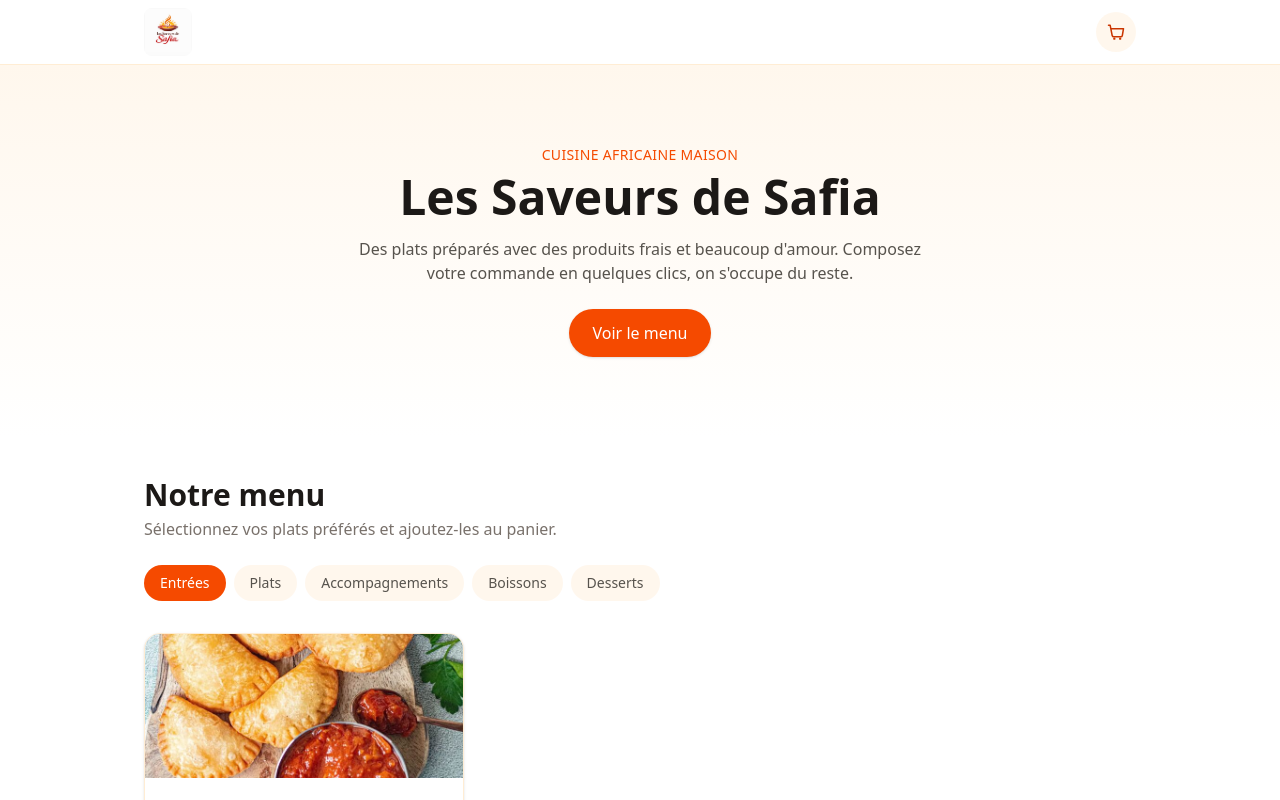
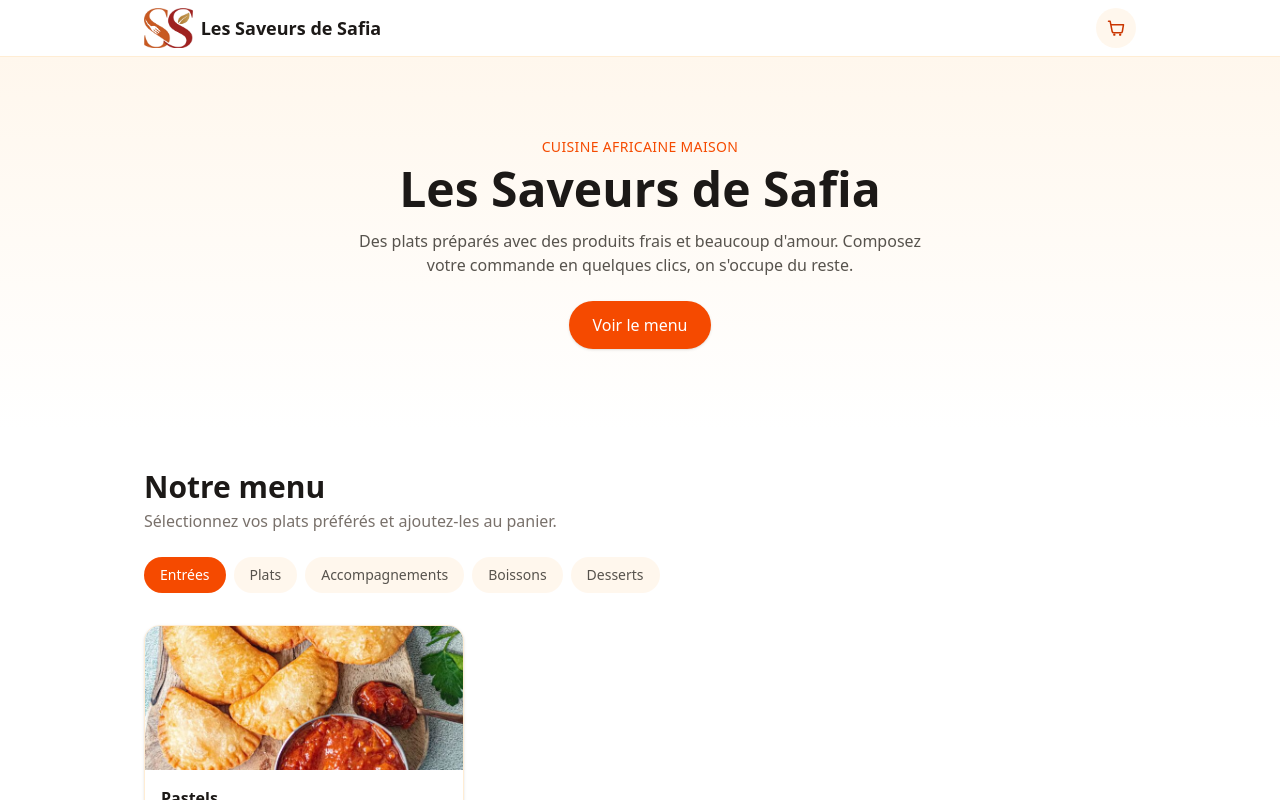
Before and after one commit to superconde224/safia-saveur, a Next.js app: page /safia-saveur/ in a window 1280 px wide. Shown: the top 800 px of the page. Built offline with nearby package versions, Linux system fonts and the light colour scheme.

Commit message:
Remplace le logo par le nouveau monogramme SS + texte à côté dans le header

```diff
--- a/components/Header.tsx
+++ b/components/Header.tsx
@@ -12,7 +12,8 @@ export function Header({ onOpenCart }: { onOpenCart: () => void }) {
       <div className="mx-auto flex max-w-5xl items-center justify-between px-4 py-2">
         <a href="#top" className="flex items-center gap-2">
           {/* eslint-disable-next-line @next/next/no-img-element */}
-          <img src={withBasePath("/images/logo.jpg")} alt={RESTAURANT_NAME} className="h-12 w-12 rounded-lg object-cover" />
+          <img src={withBasePath("/images/logo.png")} alt="" className="h-10 w-auto" />
+          <span className="text-lg font-bold text-stone-900">{RESTAURANT_NAME}</span>
         </a>
 
         <button
```
Also changed, not shown: public/images/logo.jpg (deleted), public/images/logo.png (added).
